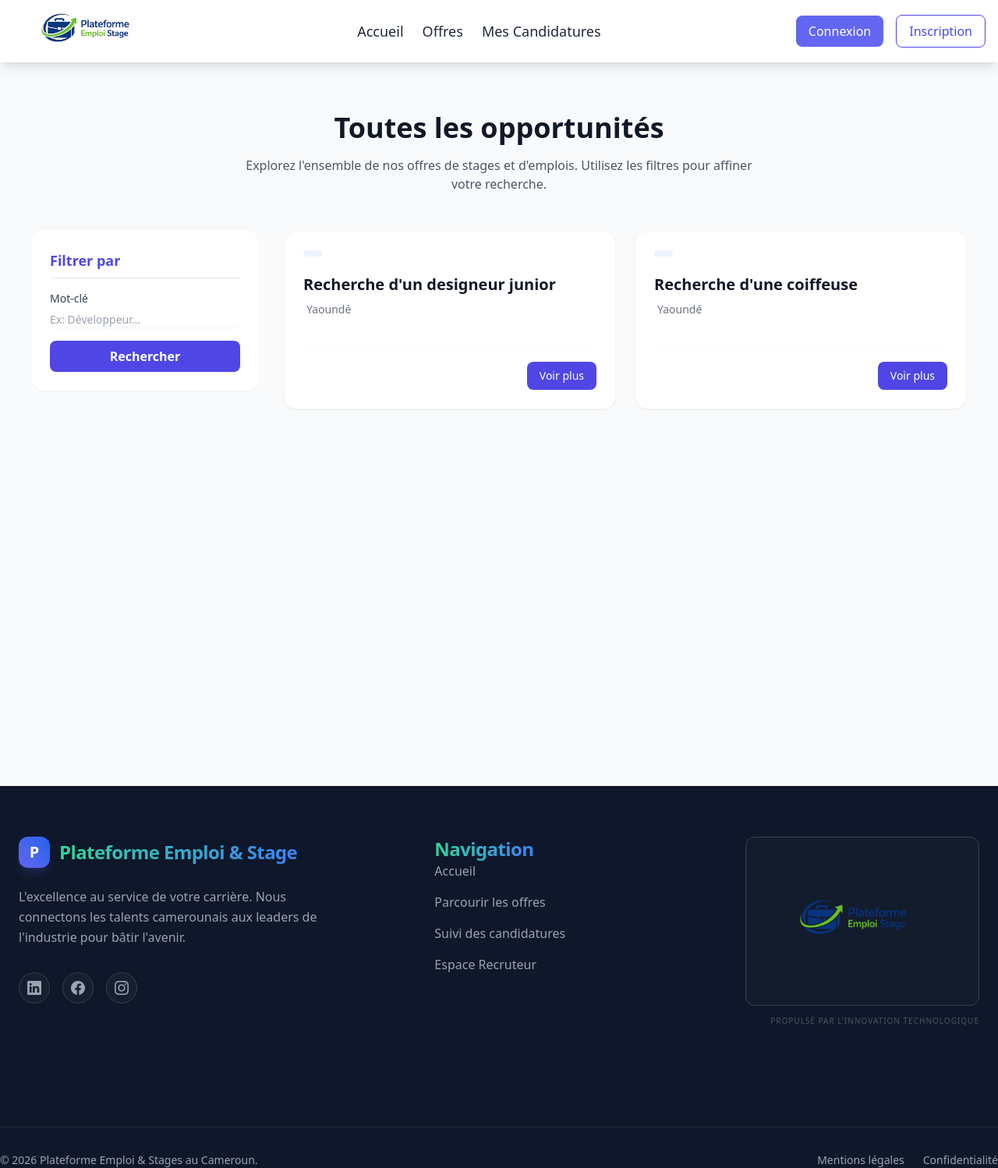
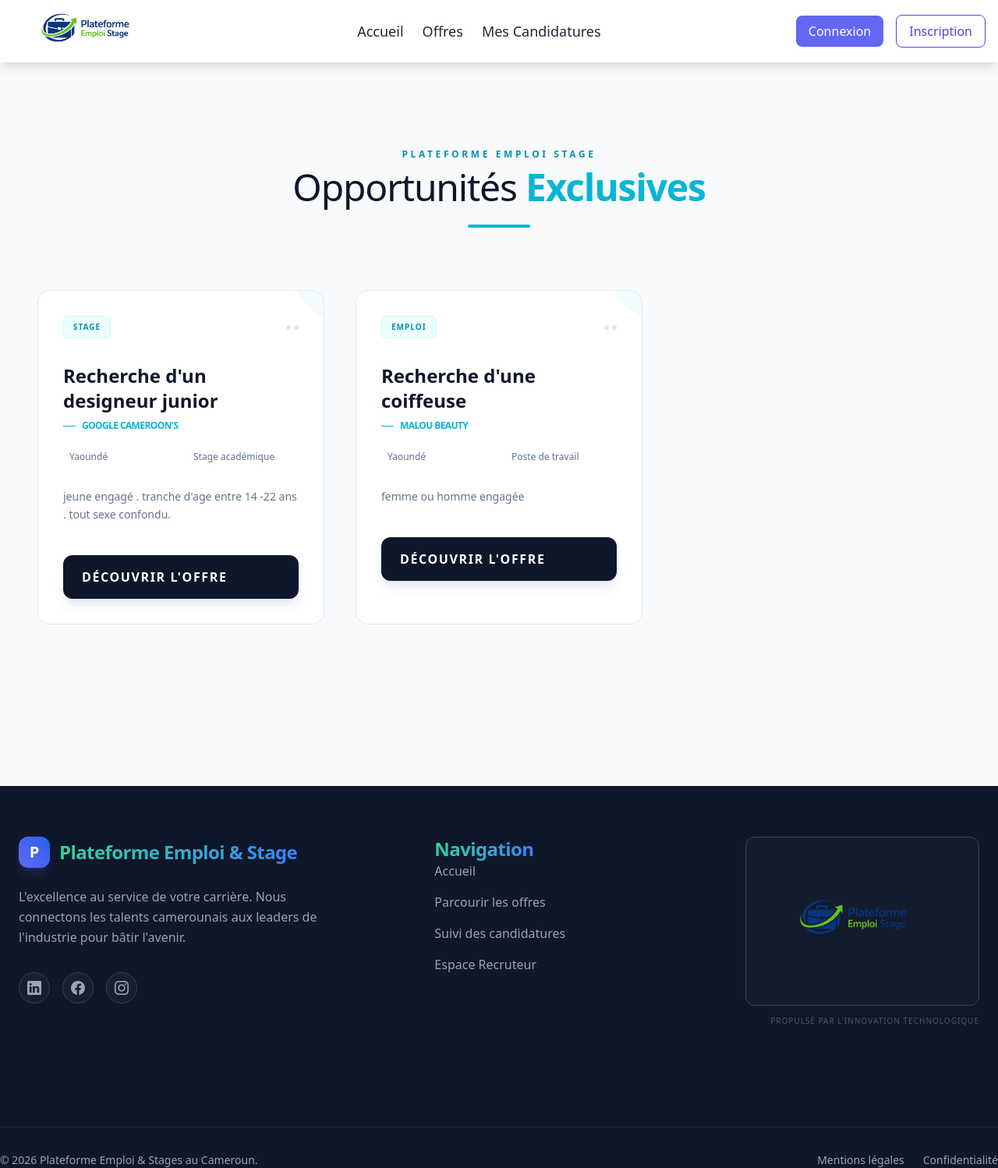
Before and after one commit to D-elvira/Plateforme_d-emploi, a Django app: page /offres/ in a window 1280 px wide. Shown: the whole page at 78% size. Run offline with Django 5.2, Linux system fonts and the light colour scheme; data comes from the database, SQL or seed files in the repository; both versions use the stored data as it was after the commit; some libraries are stand-ins or nearby versions.

Commit message:
fourth push

```diff
--- a/offres/models.py
+++ b/offres/models.py
@@ -47,3 +47,15 @@
     ville = models.CharField(max_length=100)
     # Statut de l'offre (par défaut : disponible)
     statut = models.CharField(max_length=20, default='disponible')
+
+
+class Candidature(models.Model):
+    offre = models.ForeignKey(Offre, on_delete=models.CASCADE, related_name='candidatures')
+    nom_complet = models.CharField(max_length=200)
+    email = models.EmailField()
+    cv = models.FileField(upload_to='cv_candidats/')
+    message = models.TextField(blank=True)
+    date_envoi = models.DateTimeField(auto_now_add=True)
+
+    def __str__(self):
+        return f"Candidature de {self.nom_complet} pour {self.offre.titre}"
--- a/offres/urls.py
+++ b/offres/urls.py
@@ -4,4 +4,5 @@
 urlpatterns = [
     path('', views.offres_list, name='offres_list'),  # Exemple de route
     path('<int:id>/', views.offre_detail, name='offre_detail'),  # Détail d'une offre
+    path('mes-candidatures/', views.mes_candidatures, name='mes_candidatures'),
 ]
--- a/offres/views.py
+++ b/offres/views.py
@@ -1,7 +1,10 @@
-from django.shortcuts import render, get_object_or_404
+from django.shortcuts import render, get_object_or_404, redirect
 from .models import Offre
 from django.db.models import Q
-
+from .forms import CandidatureForm
+from django.contrib import messages
+from django.contrib.auth.decorators import login_required
+from .models import Candidature
 
 # Page d'accueil intelligente
 def home(request):
@@ -30,7 +33,26 @@
     offres = Offre.objects.filter(statut='disponible').order_by('-id')
     return render(request, "offres/list_offres.html", {"offres": offres})
 
-# Détail d'une offre
-def offre_detail(request, id):
+
+def offre_detail(request, id):  # Garde 'id' ou 'pk' selon ton url
     offre = get_object_or_404(Offre, id=id)
-    return render(request, "offres/details_offre.html", {"offre": offre})
+
+    if request.method == 'POST':
+        form = CandidatureForm(request.POST, request.FILES)
+        if form.is_valid():
+            candidature = form.save(commit=False)
+            candidature.offre = offre
+            candidature.save()
+            messages.success(request, "Votre candidature a été envoyée avec succès !")
+            return redirect('offre_detail', id=offre.id)
+    else:
+        form = CandidatureForm()
+
+    return render(request, 'offres/offre_detail.html', {'offre': offre, 'form': form})
+
+@login_required
+def mes_candidatures(request):
+    # On récupère les candidatures filtrées par l'email de l'utilisateur connecté
+    # Ou mieux, si tu as lié Candidature à User : candidature.user = request.user
+    candidatures = Candidature.objects.filter(email=request.user.email).order_by('-date_envoi')
+    return render(request, 'offres/mes_candidatures.html', {'candidatures': candidatures})
--- a/templates/base.html
+++ b/templates/base.html
@@ -43,7 +43,7 @@
                 </a>
             </li>
             <li>
-                <a href="{% url 'candidatures_list' %}"
+                <a href="{% url 'mes_candidatures' %}"
                    class="text-gray-800 border-b-4 border-transparent hover:border-blue-500 hover:shadow-lg transition duration-300">
                    Mes Candidatures
                 </a>
@@ -62,7 +62,7 @@
                 <span class="text-indigo-600 font-medium">Salut, {{ user.username }}</span>
 <form action="{% url 'logout' %}" method="post" class="inline">
     {% csrf_token %}
-    <button type="submit" class="px-4 py-2 bg-red-500 text-white rounded-lg hover:bg-red-600 transition">
+    <button type="submit" class="px-4 py-2 bg-green-500 text-white rounded-lg hover:bg-red-600 transition">
         Déconnexion
     </button>
 </form>            {% else %}
--- a/templates/offres/list_offres.html
+++ b/templates/offres/list_offres.html
@@ -1,77 +1,97 @@
 {% extends "base.html" %}
 
 {% block content %}
-<div class="bg-gray-50 min-h-screen py-10">
-    <div class="container mx-auto px-4">
+<div class="min-h-screen py-20 bg-[#f8fafc] text-slate-800">
+    <div class="container mx-auto px-6">
 
-        <div class="text-center mb-12">
-            <h1 class="text-4xl font-extrabold text-gray-900 mb-4">Toutes les opportunités</h1>
-            <p class="text-gray-600 max-w-2xl mx-auto">
-                Explorez l'ensemble de nos offres de stages et d'emplois.
-                Utilisez les filtres pour affiner votre recherche.
-            </p>
+        <div class="mb-20 text-center">
+            <span class="text-cyan-600 font-bold tracking-[0.3em] uppercase text-xs">Plateforme Emploi Stage</span>
+            <h1 class="text-4xl md:text-5xl font-light tracking-tight text-slate-900 mt-2">
+                Opportunités <span class="font-bold text-cyan-500">Exclusives</span>
+            </h1>
+            <div class="h-1 w-20 bg-cyan-500 mx-auto mt-6 rounded-full"></div>
         </div>
 
-        <div class="flex flex-col lg:flex-row gap-8">
+        <div class="grid grid-cols-1 md:grid-cols-2 lg:grid-cols-3 gap-10">
+            {% for offre in offres %}
+            <div class="job-card relative bg-white border border-slate-200 p-8 transition-all duration-500 hover:shadow-[0_20px_50px_rgba(6,182,212,0.15)] group overflow-hidden rounded-2xl">
 
-            <aside class="w-full lg:w-1/4">
-                <div class="bg-white p-6 rounded-2xl shadow-sm sticky top-24">
-                    <h3 class="font-bold text-lg mb-4 text-indigo-600 border-b pb-2">Filtrer par</h3>
+                <div class="absolute top-0 right-0 w-24 h-24 bg-cyan-500/5 rounded-bl-full translate-x-12 -translate-y-12 group-hover:translate-x-8 group-hover:-translate-y-8 transition-transform duration-500"></div>
 
-                    <form method="GET" action="">
-                        <div class="mb-4">
-                            <label class="block text-sm font-medium text-gray-700 mb-1">Mot-clé</label>
-                            <input type="text" name="q" placeholder="Ex: Développeur..." class="w-full border-gray-300 rounded-lg shadow-sm focus:ring-indigo-500 focus:border-indigo-500 text-sm">
+                <div class="flex justify-between items-center mb-8">
+                    <span class="text-[10px] font-black tracking-widest uppercase text-cyan-600 bg-cyan-50 px-3 py-1.5 rounded-md border border-cyan-100">
+                        {{ offre.get_type_display }}
+                    </span>
+                    <div class="flex space-x-1">
+                        <div class="w-1.5 h-1.5 rounded-full bg-slate-200 group-hover:bg-cyan-400 transition-colors"></div>
+                        <div class="w-1.5 h-1.5 rounded-full bg-slate-200 group-hover:bg-cyan-400 transition-colors delay-75"></div>
+                    </div>
                 </div>
 
-                        <button type="submit" class="w-full bg-indigo-600 text-white py-2 rounded-lg font-semibold hover:bg-indigo-700 transition">
-                            Rechercher
-                        </button>
-                    </form>
-                </div>
-            </aside>
-
-            <main class="w-full lg:w-3/4">
-                <div class="grid grid-cols-1 md:grid-cols-2 gap-6">
-                    {% for offre in offres %}
-                    <div class="bg-white border border-gray-100 rounded-2xl p-6 shadow-sm hover:shadow-md transition-shadow relative overflow-hidden group">
-                        <span class="inline-block px-3 py-1 mb-4 text-xs font-bold tracking-wider text-indigo-700 uppercase bg-indigo-50 rounded-full">
-                            {{ offre.domaine }}
-                        </span>
-
-                        <h2 class="text-xl font-bold text-gray-900 mb-2 group-hover:text-indigo-600 transition-colors">
+                <h2 class="text-2xl font-bold mb-2 text-slate-900 group-hover:text-cyan-600 transition-colors">
                     {{ offre.titre }}
                 </h2>
-
-                        <div class="flex items-center text-gray-500 text-sm mb-4 gap-4">
-                            <span class="flex items-center gap-1">
-                                <i class="fas fa-map-marker-alt"></i> {{ offre.ville }}
-                            </span>
-                            <span class="flex items-center gap-1">
-                                <i class="far fa-calendar-alt"></i> {{ offre.date_publication|date:"d M Y" }}
-                            </span>
+                <div class="flex items-center text-cyan-500 font-semibold text-xs uppercase tracking-tighter mb-6">
+                    <span class="w-4 h-[1px] bg-cyan-500 mr-2"></span>
+                    {{ offre.entreprise.nom }}
                 </div>
 
-                        <p class="text-gray-600 text-sm mb-6 line-clamp-3">
-                            {{ offre.description|truncatewords:20 }}
+                <div class="grid grid-cols-2 gap-4 mb-8">
+                    <div class="flex items-center text-xs text-slate-500 font-medium">
+                        <i class="fas fa-location-dot mr-2 text-cyan-400"></i>
+                        {{ offre.ville }}
+                    </div>
+                    <div class="flex items-center text-xs text-slate-500 font-medium">
+                        <i class="fas fa-briefcase mr-2 text-cyan-400"></i>
+                        {{ offre.get_categorie_display }}
+                    </div>
+                </div>
+
+                <p class="text-slate-500 text-sm leading-relaxed mb-10 line-clamp-3">
+                    {{ offre.profil_recherche|truncatewords:22 }}
                 </p>
 
-                        <div class="flex items-center justify-between mt-auto pt-4 border-t border-gray-50">
-                            <span class="text-indigo-600 font-bold">{{ offre.type_contrat }}</span>
-                            <a href="{% url 'offre_detail' offre.id %}" class="inline-flex items-center justify-center px-4 py-2 text-sm font-medium text-white bg-indigo-600 rounded-lg hover:bg-indigo-700 transition">
-                                Voir plus
+                <a href="{% url 'offre_detail' id=offre.id %}" class="group/btn relative flex items-center justify-between w-full px-6 py-4 bg-slate-900 rounded-xl overflow-hidden transition-all duration-300 hover:bg-cyan-600 shadow-lg shadow-slate-200 hover:shadow-cyan-200">
+                    <span class="relative z-10text-xs font-bold uppercase tracking-widest text-white">
+                        Découvrir l'offre
+                    </span>
+                    <i class="fas fa-chevron-right relative z-10 text-white transform group-hover/btn:translate-x-1 transition-transform"></i>
                 </a>
-                        </div>
+
             </div>
             {% empty %}
-                    <div class="col-span-full text-center py-20 bg-white rounded-2xl shadow-sm">
-                        <i class="fas fa-search fa-3x text-gray-200 mb-4"></i>
-                        <p class="text-gray-500 text-lg">Aucune offre ne correspond à votre recherche.</p>
+            <div class="col-span-full text-center py-24 bg-white border border-slate-100 rounded-3xl">
+                <i class="fas fa-inbox text-4xl text-slate-200 mb-4"></i>
+                <p class="text-slate-400 tracking-widest uppercase text-xs">Aucune opportunité pour le moment</p>
             </div>
             {% endfor %}
         </div>
-            </main>
     </div>
 </div>
-</div>
+
+<style>
+    /* Animation fluide sans calculs Django */
+    .job-card {
+        animation: slideUpFade 0.7s ease-out forwards;
+        opacity: 0;
+    }
+
+    @keyframes slideUpFade {
+        from {
+            opacity: 0;
+            transform: translateY(30px);
+        }
+        to {
+            opacity: 1;
+            transform: translateY(0);
+        }
+    }
+
+    /* Délais d'affichage */
+    .job-card:nth-child(1) { animation-delay: 0.1s; }
+    .job-card:nth-child(2) { animation-delay: 0.2s; }
+    .job-card:nth-child(3) { animation-delay: 0.3s; }
+    .job-card:nth-child(4) { animation-delay: 0.4s; }
+    .job-card:nth-child(n+5) { animation-delay: 0.5s; }
+</style>
 {% endblock %}
```
Also changed, not shown: offres/forms.py (added, +8 -0 lines), templates/offres/mes_candidatures.html (added, +60 -0 lines), templates/offres/offre_detail.html (added, +126 -0 lines), db.sqlite3, offres/migrations/0003_candidature.py (added), 2 other files. Lines whose indentation alone changed are shown as unchanged.
